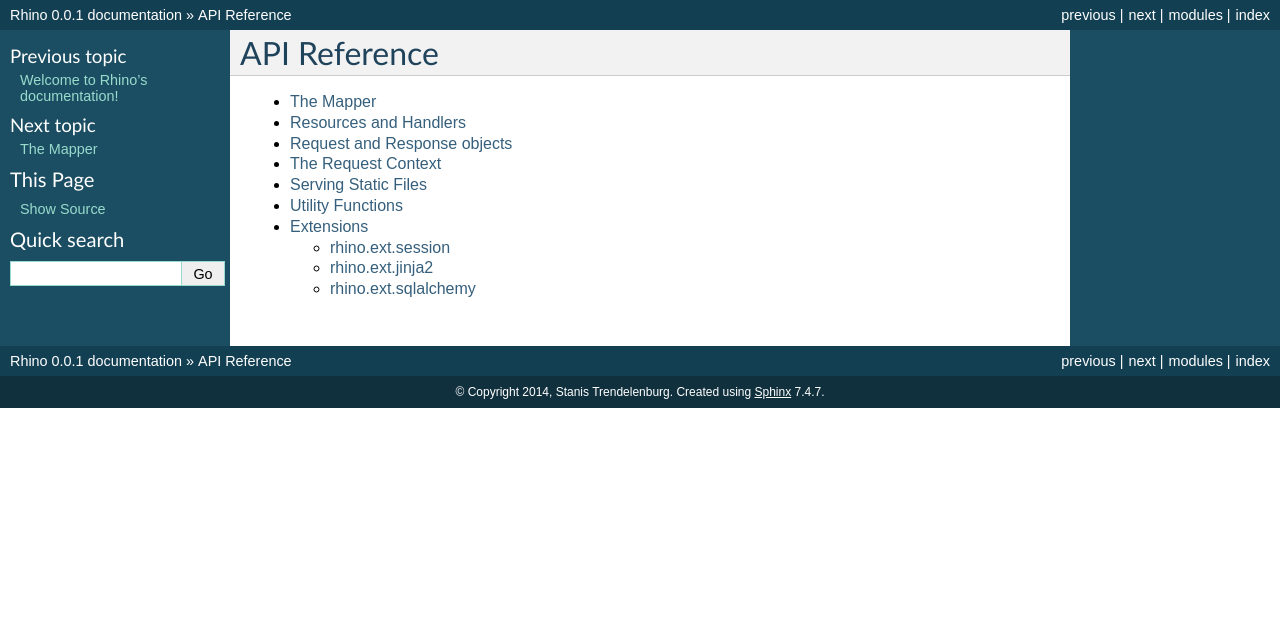
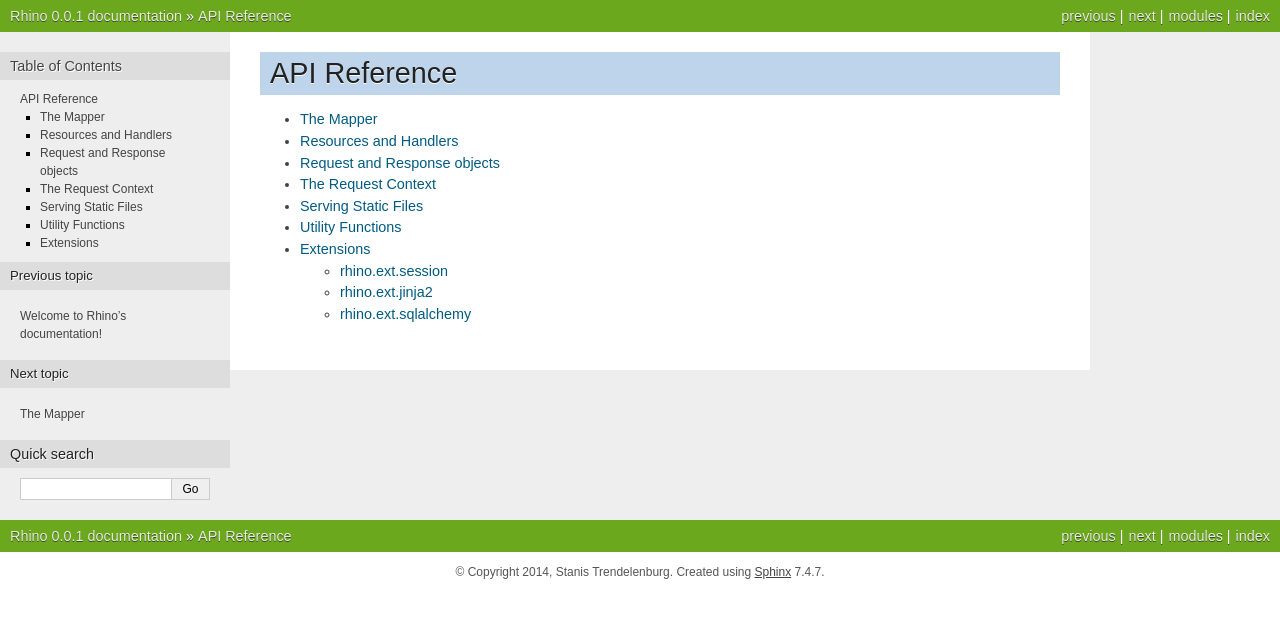
Before and after one commit to trendels/rhino, a Sphinx documentation site: the page built from doc/api.rst, in a window 1280 px wide. Shown: the top 618 px of the page. Built offline with Sphinx 7.4.7, drawn with Linux system fonts in a browser that asks for light colours.

Commit message:
Changed documentation style

```diff
--- a/doc/conf.py
+++ b/doc/conf.py
@@ -31,8 +31,10 @@
 extensions = [
     'sphinx.ext.autodoc',
     'sphinx.ext.doctest',
-    'sphinx.ext.viewcode',
 ]
+
+# Include class documentation from both the class and __init__ docstrings.
+autoclass_content = 'both'
 
 # Add any paths that contain templates here, relative to this directory.
 templates_path = ['_templates']
@@ -102,7 +104,7 @@
 
 # The theme to use for HTML and HTML Help pages.  See the documentation for
 # a list of builtin themes.
-html_theme = 'default'
+html_theme = 'nature'
 
 # Theme options are theme-specific and customize the look and feel of a theme
 # further.  For a list of options available for each theme, see the
@@ -121,7 +123,7 @@
 
 # The name of an image file (relative to this directory) to place at the top
 # of the sidebar.
-#html_logo = None
+html_logo = 'Rhinoceros.svg'
 
 # The name of an image file (within the static path) to use as favicon of the
 # docs.  This file should be a Windows icon file (.ico) being 16x16 or 32x32
@@ -147,7 +149,21 @@
 #html_use_smartypants = True
 
 # Custom sidebar templates, maps document names to template names.
-#html_sidebars = {}
+html_sidebars = {
+    # Add global TOC to the sidebar when viewing the API docs
+    'api': [
+        'globaltoc.html',
+        'localtoc.html',
+        'relations.html',
+        'searchbox.html',
+    ],
+    'api/*': [
+        'globaltoc.html',
+        'localtoc.html',
+        'relations.html',
+        'searchbox.html',
+    ],
+}
 
 # Additional templates that should be rendered to pages, maps page names to
 # template names.
@@ -163,7 +179,7 @@
 #html_split_index = False
 
 # If true, links to the reST sources are added to the pages.
-#html_show_sourcelink = True
+html_show_sourcelink = False
 
 # If true, "Created using Sphinx" is shown in the HTML footer. Default is True.
 #html_show_sphinx = True
--- a/doc/index.rst
+++ b/doc/index.rst
@@ -9,7 +9,7 @@ Welcome to Rhino's documentation!
 Contents:
 
 .. toctree::
-   :maxdepth: 3
+   :maxdepth: 2
 
    api
 
```
Also changed, not shown: doc/_static/Rhinoceros.svg (added).
